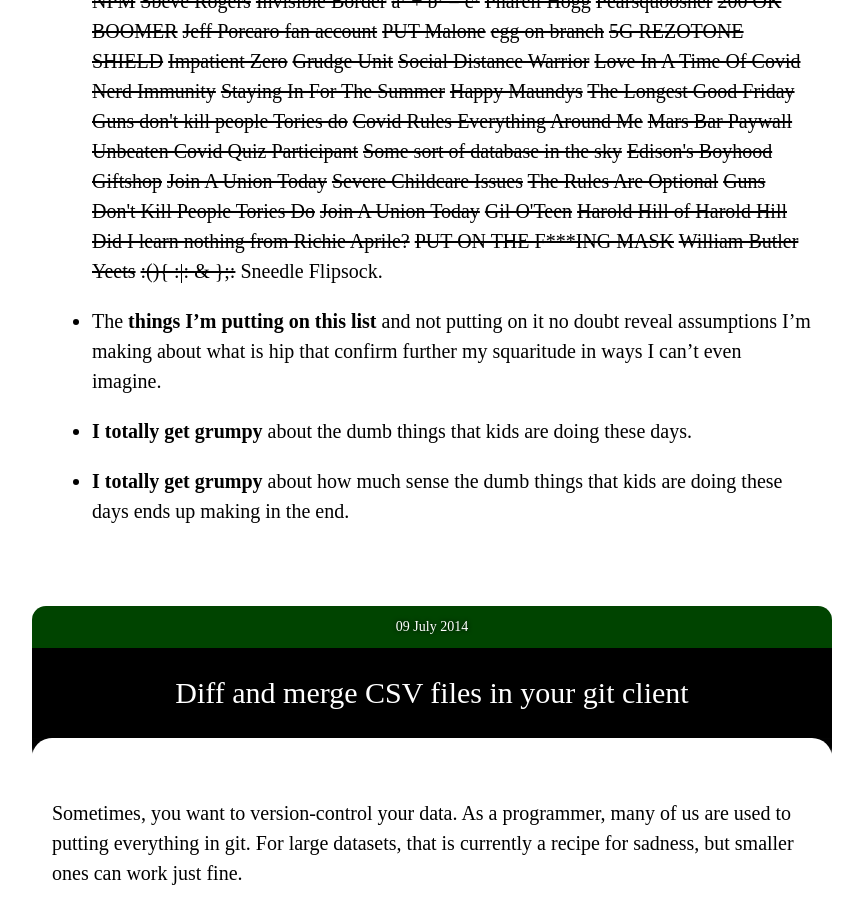
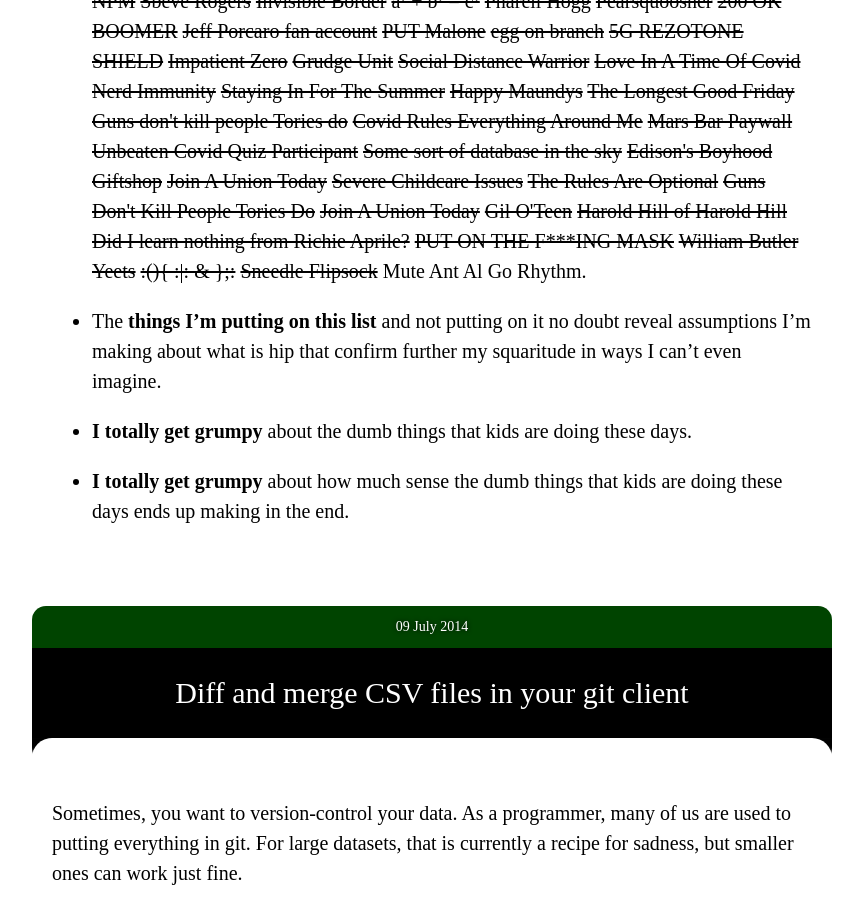
Before and after one commit to paulfitz/paulfitz.github.io, a Jekyll site: the page built from index.html, in a window 1280 px wide and 900 px high, scrolled down 28826 px. Shown: the whole window, without its empty margins (208-1071 px from the left). Built offline with Jekyll 4.4.1, drawn with Linux system fonts in a browser that asks for light colours; nearby versions of some CDN libraries.

Commit message:
add a pikesleyism

```diff
--- a/_data/pikes.json
+++ b/_data/pikes.json
@@ -228,5 +228,6 @@
   "PUT ON THE F***ING MASK",
   "William Butler Yeets",
   ":(){ :|: &amp; };:",
-  "Sneedle Flipsock"
+  "Sneedle Flipsock",
+  "Mute Ant Al Go Rhythm"
 ]
```
